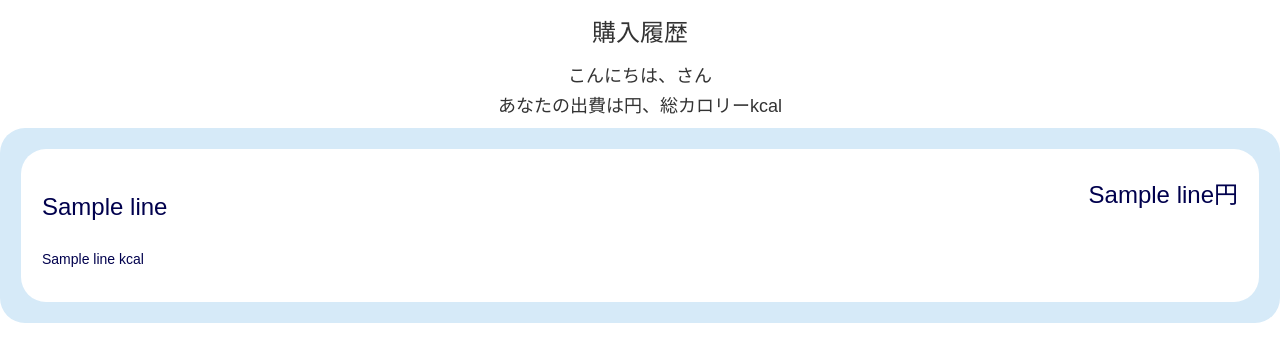
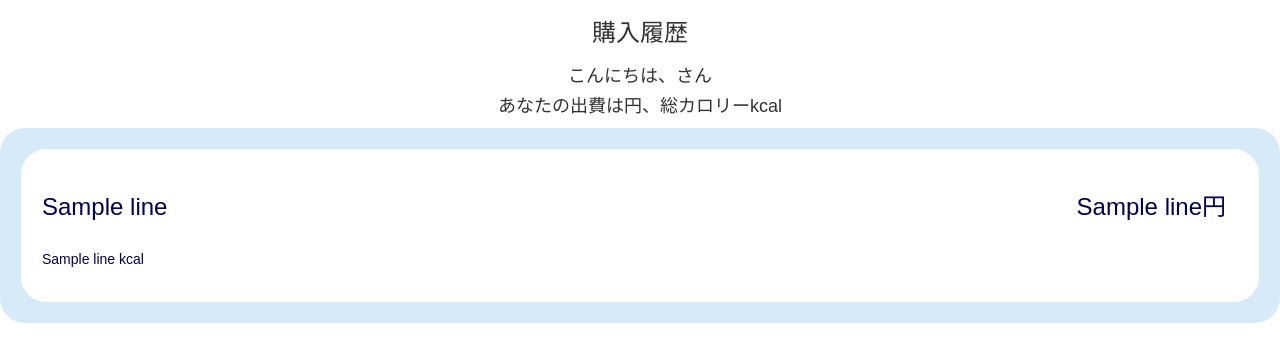
Before and after one commit to d4wnin9/cafe, a Flask app: template templates/history.html in a window 1280 px wide. Shown: the part 72-434 px from the top of the page. Run offline with Flask 2, Linux system fonts and the light colour scheme; tables that the repository leaves empty hold one stand-in row (values such as "Sample post"); the template is opened without the code that fills it: values that come from a table or form of the project are taken from there, most other values are stand-ins (such as "Sample title", 1, 10 or a date in 2020); some libraries are stand-ins or nearby versions.

Commit message:
Update history.css

```diff
--- a/static/css/history.css
+++ b/static/css/history.css
@@ -105,6 +105,11 @@ body
   margin-right: 1.5em;
   margin-top: 2em;
 }
+.menu-item-price {
+  margin-right: 0.5em;
+  margin-top: 1em;
+  font-weight: 100;
+}
 
 @media screen and (min-width: 992px) {
   .menu {
```
